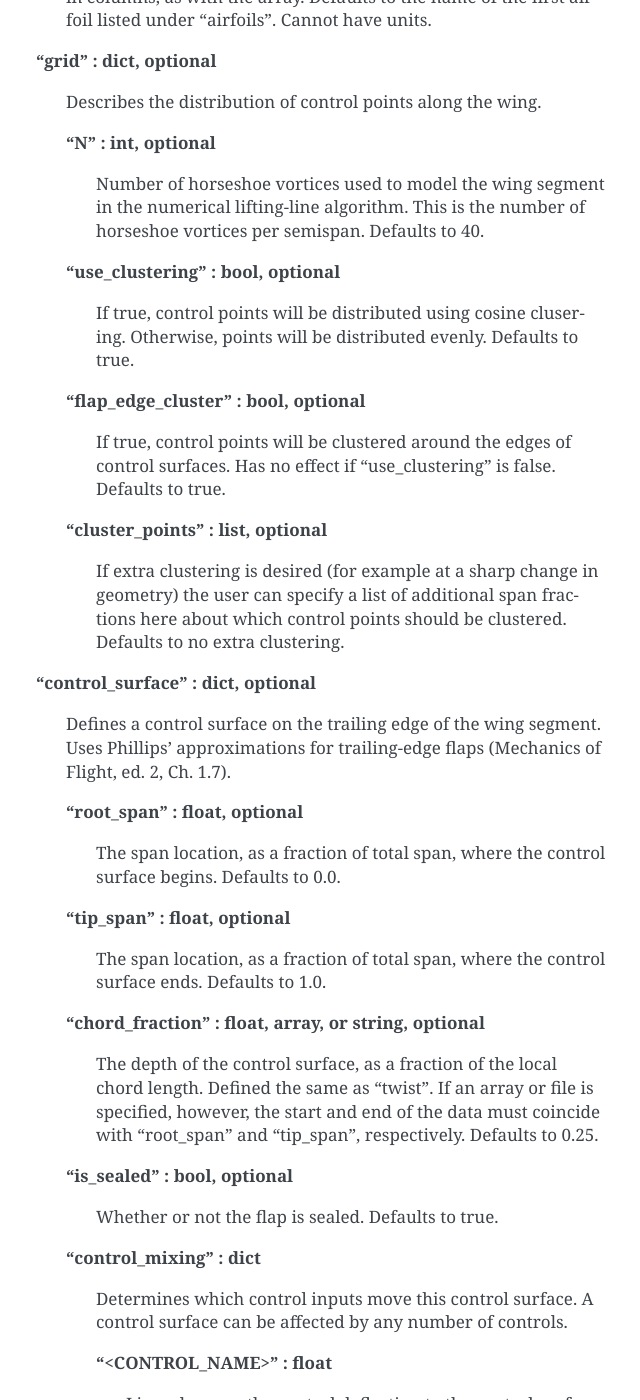
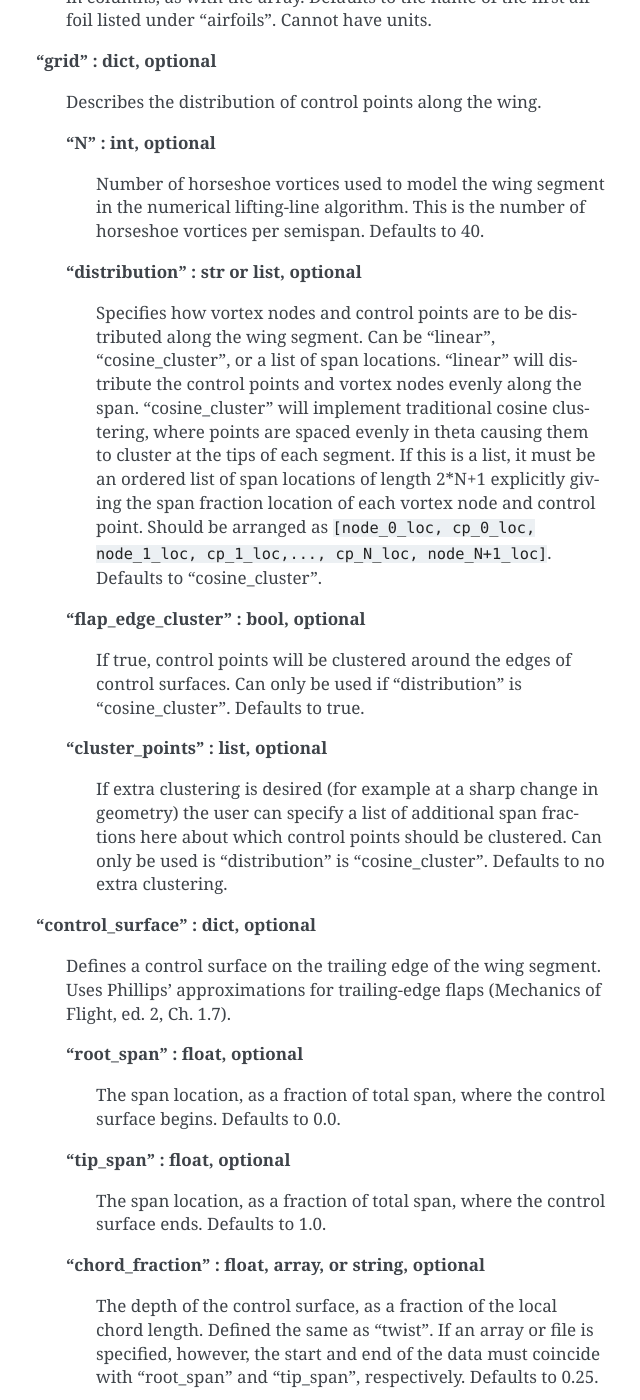
Before and after one commit to usuaero/MachUpX, a Sphinx documentation site: the page built from docs/source/creating_input_files.md, in a window 1280 px wide and 1400 px high, scrolled down 14439 px. Shown: the whole window, without its empty margins (474-1114 px from the left). Built offline with Sphinx 7.4.7, drawn with Linux system fonts in a browser that asks for light colours.

Commit message:
Updated user input for control point/node distributions.

````diff
--- a/docs/source/creating_input_files.md
+++ b/docs/source/creating_input_files.md
@@ -349,14 +349,14 @@ Describes an aircraft. Stored as a .json file
 >>>>**"N" : int, optional**
 >>>>>Number of horseshoe vortices used to model the wing segment in the numerical lifting-line algorithm. This is the number of horseshoe vortices per semispan. Defaults to 40.
 >>>>
->>>>**"use_clustering" : bool, optional**
->>>>>If true, control points will be distributed using cosine clusering. Otherwise, points will be distributed evenly. Defaults to true.
+>>>>**"distribution" : str or list, optional**
+>>>>>Specifies how vortex nodes and control points are to be distributed along the wing segment. Can be "linear", "cosine_cluster", or a list of span locations. "linear" will distribute the control points and vortex nodes evenly along the span. "cosine_cluster" will implement traditional cosine clustering, where points are spaced evenly in theta causing them to cluster at the tips of each segment. If this is a list, it must be an ordered list of span locations of length 2*N+1 explicitly giving the span fraction location of each vortex node and control point. Should be arranged as ```[node_0_loc, cp_0_loc, node_1_loc, cp_1_loc,..., cp_N_loc, node_N+1_loc]```. Defaults to "cosine_cluster".
 >>>>
 >>>>**"flap_edge_cluster" : bool, optional**
->>>>>If true, control points will be clustered around the edges of control surfaces. Has no effect if "use_clustering" is false. Defaults to true.
+>>>>>If true, control points will be clustered around the edges of control surfaces. Can only be used if "distribution" is "cosine_cluster". Defaults to true.
 >>>>
 >>>>**"cluster_points" : list, optional**
->>>>>If extra clustering is desired (for example at a sharp change in geometry) the user can specify a list of additional span fractions here about which control points should be clustered. Defaults to no extra clustering.
+>>>>>If extra clustering is desired (for example at a sharp change in geometry) the user can specify a list of additional span fractions here about which control points should be clustered. Can only be used is "distribution" is "cosine_cluster". Defaults to no extra clustering.
 >>>
 >>>**"control_surface" : dict, optional**
 >>>>Defines a control surface on the trailing edge of the wing segment. Uses Phillips' approximations for trailing-edge flaps (Mechanics of Flight, ed. 2, Ch. 1.7).
````
Also changed, not shown: 2 other files.
